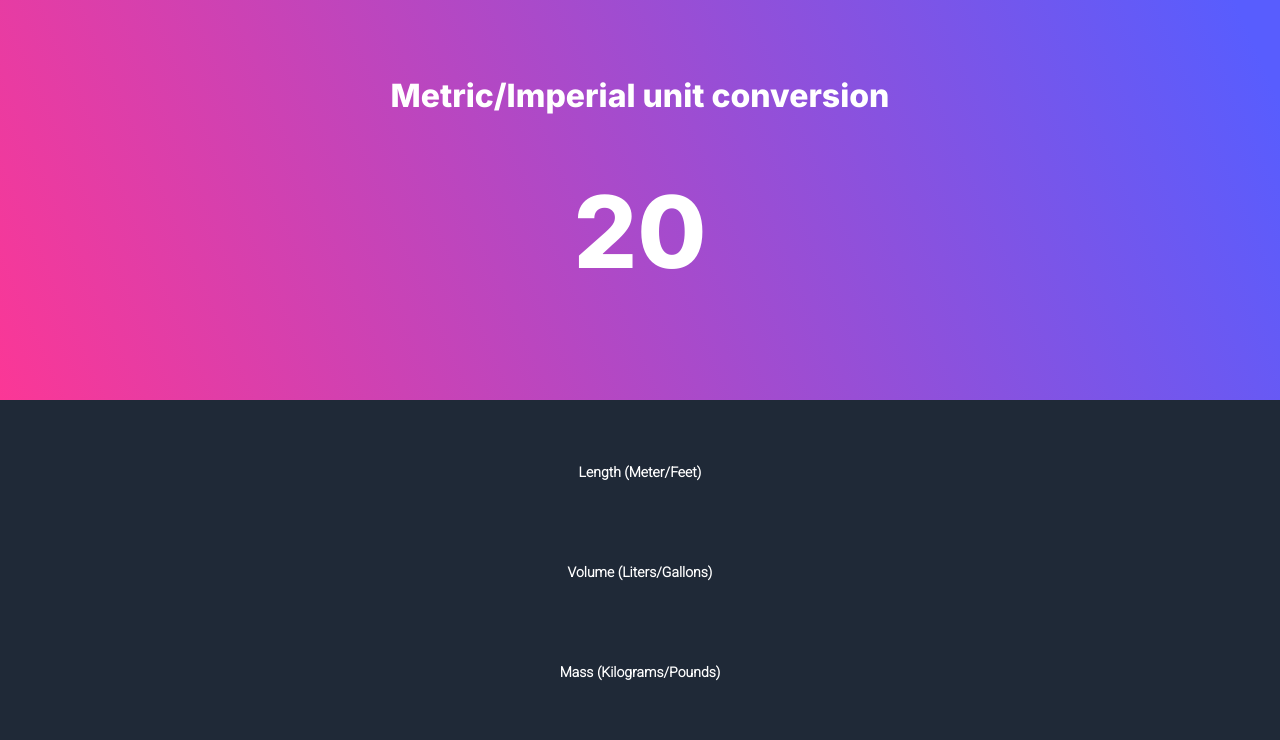
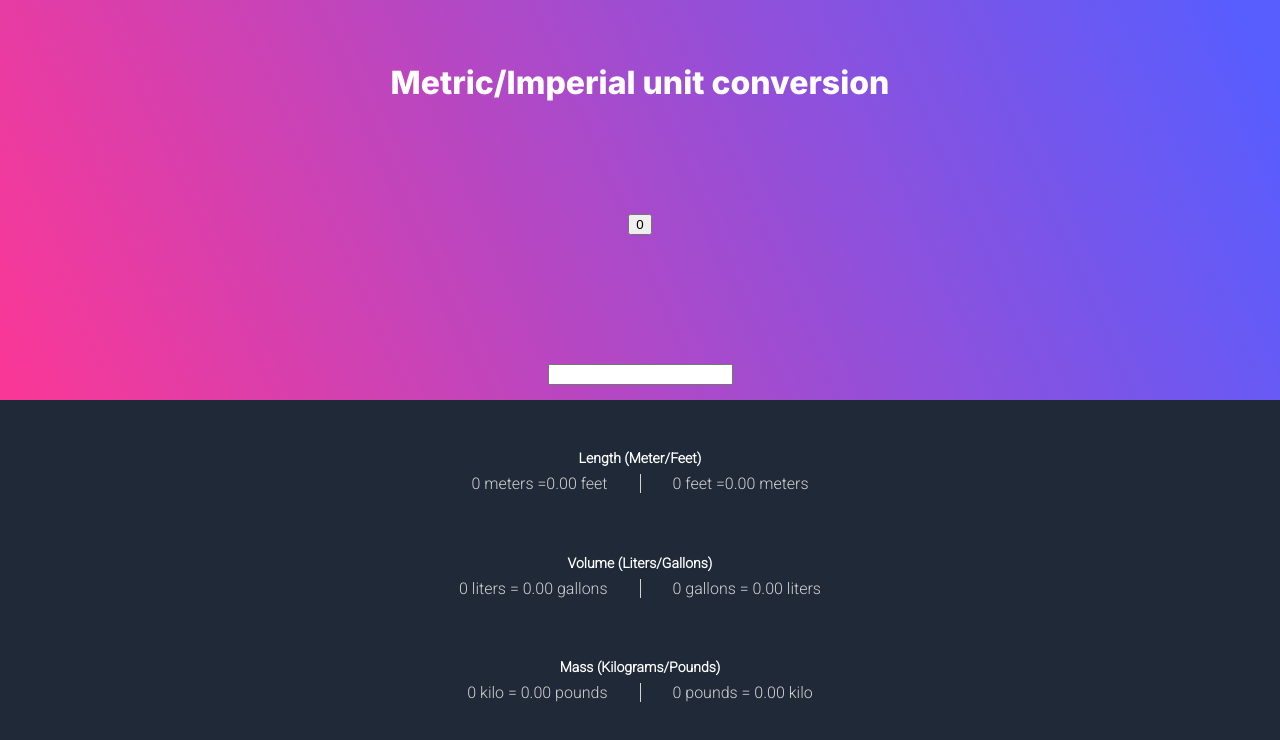
Before and after one commit to irfanariyaz/soloproject, a plain HTML site: page metric-converter/index.html in a window 1280 px wide. Drawn offline with Linux system fonts and the light colour scheme.

```diff
--- a/metric-converter/index.css
+++ b/metric-converter/index.css
@@ -26,6 +26,14 @@ p{
     filter: drop-shadow();
 
 
+}
+.input-value{
+    max-width: 100px;
+
+   border:none;
+
+    background: transparent;
+    font-size: 50px;
 }
 .main p{
     font-size: 100px;
--- a/metric-converter/index.html
+++ b/metric-converter/index.html
@@ -15,9 +15,12 @@
             <h1>
                 Metric/Imperial unit conversion
             </h1>
-            <p class="input-value" onclick="convert()" >
-                20
-            </p>
+            <p class="input-value"  ><button>0</button></p>
+            <input type="text" id="myInput" oninput="myFunction(event)">
+
+<!--*yet to figure out how to take input from javascript--*/-->
+
+
         </div>
         <article class="conversion-results">
             <div>
--- a/metric-converter/index.js
+++ b/metric-converter/index.js
@@ -1,13 +1,11 @@
-function convert(){
-    var name = prompt()
-
-document.getElementsByTagName('p')[0].textContent = name
-calculate()
-}
-function calculate(){
 
 
-const val = document.getElementsByTagName('p')[0].innerText
+
+function myFunction(event) {
+    document.getElementById("myInput").textContent = event.data;
+  }
+
+const val = document.getElementsByTagName('p')[0].textContent
 
 
     metertofeetString = val + ' meters =' + (val * 3.281).toFixed(2) + ' feet  ';
@@ -27,4 +25,3 @@ const val = document.getElementsByTagName('p')[0].innerText
     lbtokilo = val + ' pounds = ' + (val / 2.205).toFixed(2) + ' kilo'
     document.getElementsByTagName('p')[5].textContent  = kilotolb
     document.getElementsByTagName('p')[6].textContent  = lbtokilo
-}
```
